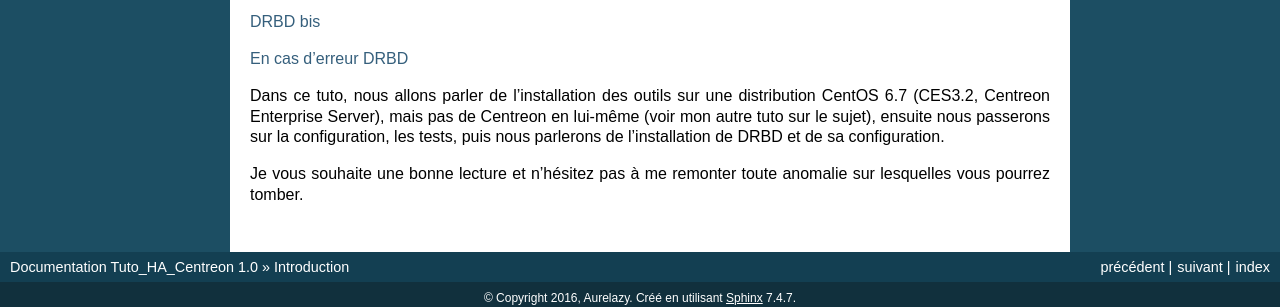
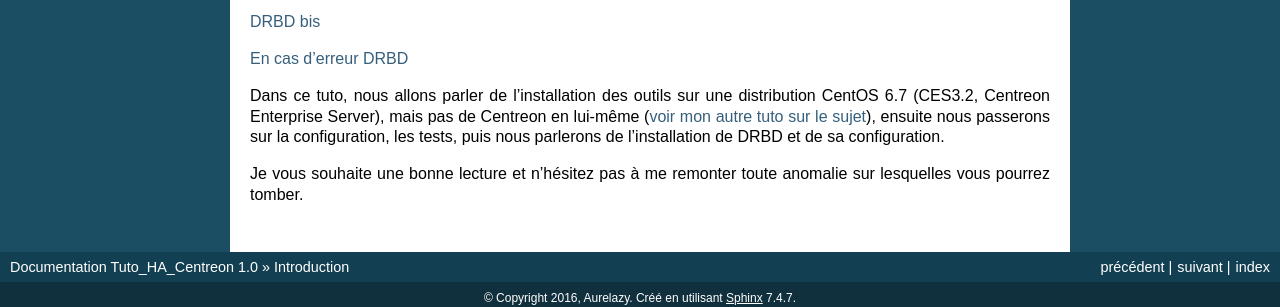
Before and after one commit to aurelazy/Tuto_HA_Centreon, a Sphinx documentation site: the page built from docs/Introduction.rst, in a window 1280 px wide. Shown: the part 347-654 px from the top of the page. Built offline with Sphinx 7.4.7, drawn with Linux system fonts in a browser that asks for light colours; part of the change alters nothing that is shown.

```diff
--- a/docs/Introduction.rst
+++ b/docs/Introduction.rst
@@ -20,6 +20,6 @@ Vous pourrez trouver les articles/tutos sur lesquels je me suis basé:
 `En cas d'erreur DRBD <https://www.guillaume-leduc.fr/recuperer-drbd-de-letat-standalone-unknown.html>`_
 
 
-Dans ce tuto, nous allons parler de l'installation des outils sur une distribution CentOS 6.7 (CES3.2, Centreon Enterprise Server), mais pas de Centreon en lui-même (voir mon autre tuto sur le sujet), ensuite nous passerons sur la configuration, les tests, puis nous parlerons de l'installation de DRBD et de sa configuration.
+Dans ce tuto, nous allons parler de l'installation des outils sur une distribution CentOS 6.7 (CES3.2, Centreon Enterprise Server), mais pas de Centreon en lui-même (`voir mon autre tuto sur le sujet <http://install-centreon.rtfd.org>`_), ensuite nous passerons sur la configuration, les tests, puis nous parlerons de l'installation de DRBD et de sa configuration.
 
 Je vous souhaite une bonne lecture et n'hésitez pas à me remonter toute anomalie sur lesquelles vous pourrez tomber.
```
